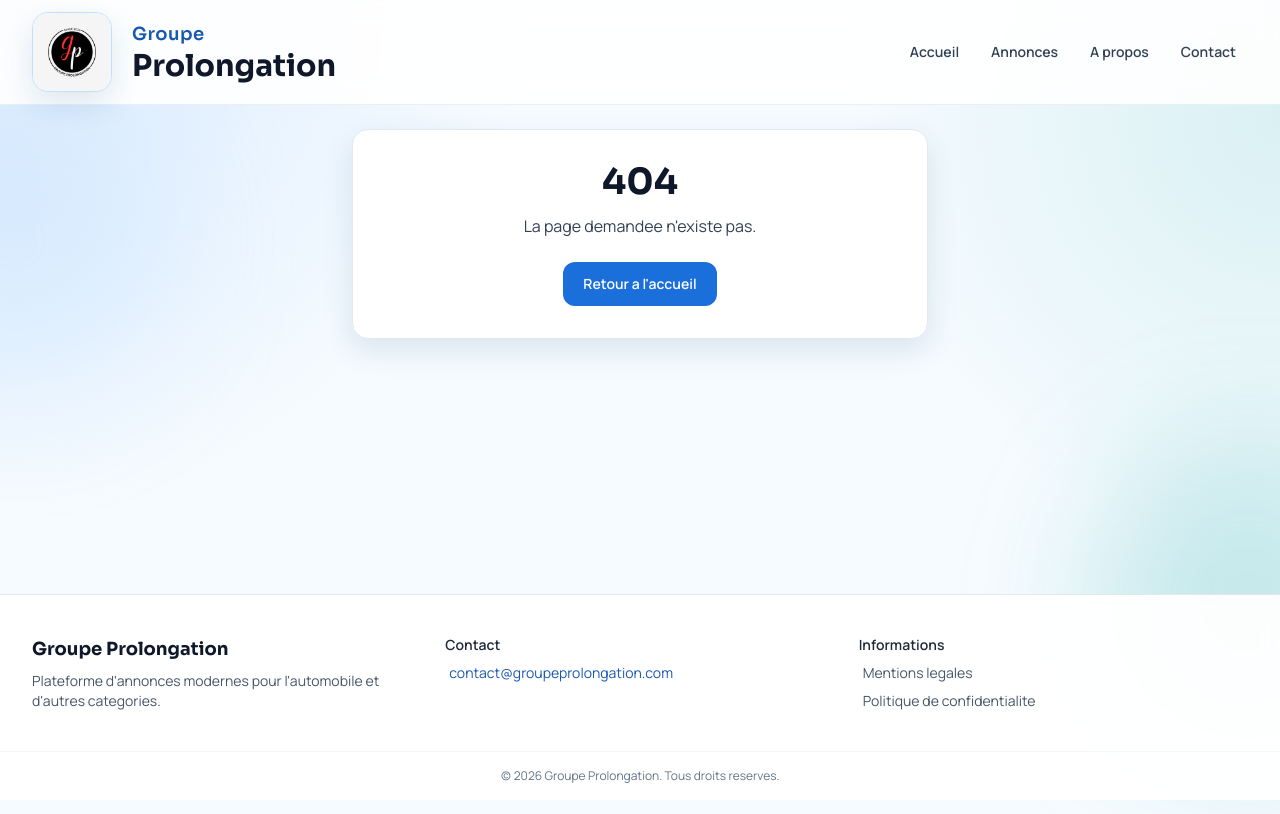
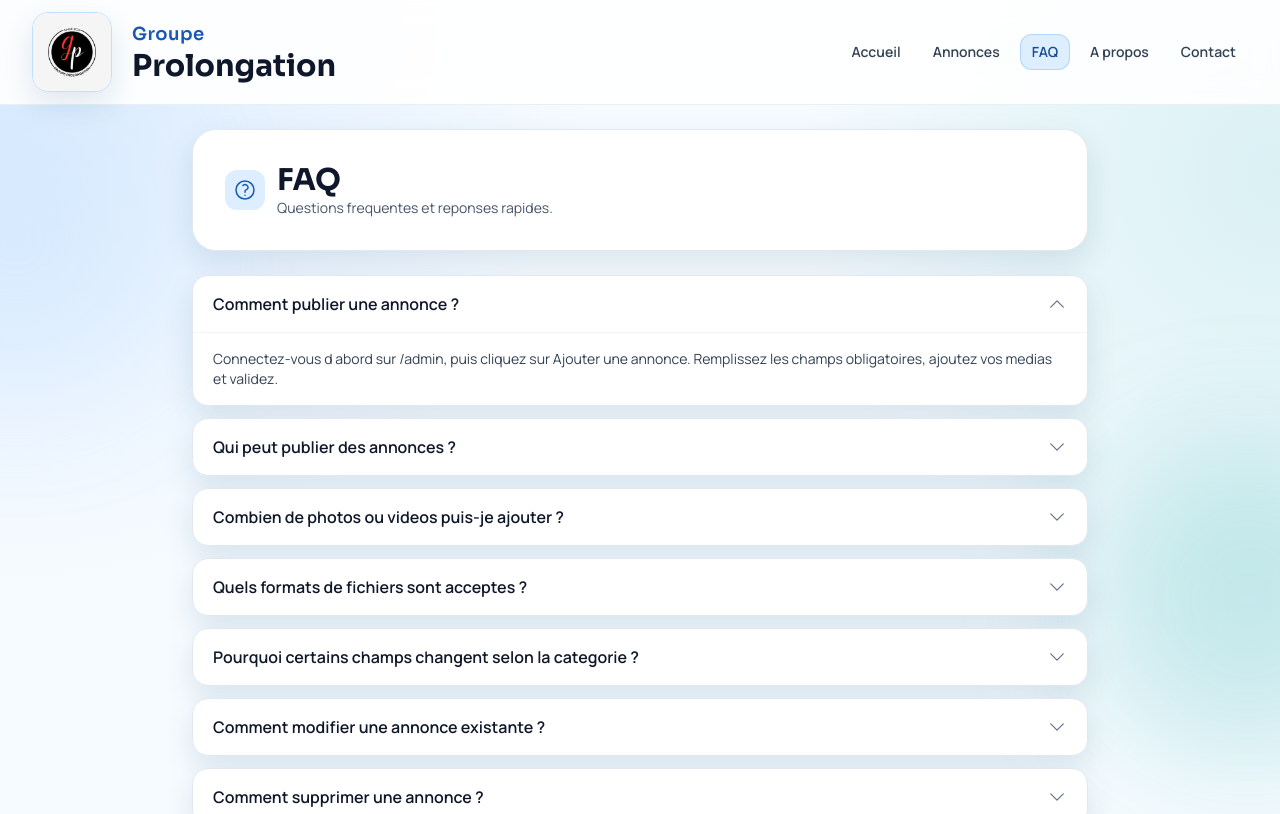
Before and after one commit to Konzopro7/Groupeprolongation, a React (Vite) app in the folder frontend/: page /faq in a window 1280 px wide. Shown: the top 814 px of the page. Built offline with nearby package versions, Linux system fonts and the light colour scheme; no server answers.

Commit message:
feat(frontend): add FAQ page and wire route/navigation links

```diff
--- a/frontend/src/App.tsx
+++ b/frontend/src/App.tsx
@@ -3,6 +3,7 @@ import Layout from "./components/Layout";
 import AdminPage from "./pages/AdminPage";
 import AboutPage from "./pages/AboutPage";
 import ContactPage from "./pages/ContactPage";
+import FaqPage from "./pages/FaqPage";
 import HomePage from "./pages/HomePage";
 import ListingDetailsPage from "./pages/ListingDetailsPage";
 import ListingsPage from "./pages/ListingsPage";
@@ -20,6 +21,7 @@ export default function App() {
         <Route path="/publier/:id" element={<PublishPage />} />
         <Route path="/admin" element={<AdminPage />} />
         <Route path="/a-propos" element={<AboutPage />} />
+        <Route path="/faq" element={<FaqPage />} />
         <Route path="/contact" element={<ContactPage />} />
         <Route path="*" element={<NotFoundPage />} />
       </Route>
--- a/frontend/src/components/Footer.tsx
+++ b/frontend/src/components/Footer.tsx
@@ -1,3 +1,5 @@
+import { Link } from "react-router-dom";
+
 export default function Footer() {
   return (
     <footer className="relative z-10 border-t border-slate-200 bg-white/95 backdrop-blur">
@@ -22,6 +24,9 @@ export default function Footer() {
         <div>
           <p className="text-sm font-semibold text-slate-800">Informations</p>
           <div className="mt-2 flex flex-col gap-2 text-sm text-slate-600">
+            <Link to="/faq" className="rounded-md px-1 transition hover:bg-slate-100 hover:text-slate-900">
+              FAQ
+            </Link>
             <a href="#" className="rounded-md px-1 transition hover:bg-slate-100 hover:text-slate-900">
               Mentions legales
             </a>
--- a/frontend/src/components/Header.tsx
+++ b/frontend/src/components/Header.tsx
@@ -5,6 +5,7 @@ import { Link, NavLink, useLocation } from "react-router-dom";
 const navLinks = [
   { to: "/", label: "Accueil" },
   { to: "/annonces", label: "Annonces" },
+  { to: "/faq", label: "FAQ" },
   { to: "/a-propos", label: "A propos" },
   { to: "/contact", label: "Contact" },
 ];
--- /dev/null
+++ b/frontend/src/pages/FaqPage.tsx
@@ -0,0 +1,109 @@
+import { ChevronDownIcon, QuestionMarkCircleIcon } from "@heroicons/react/24/outline";
+import { useState } from "react";
+import { useSeo } from "../hooks/useSeo";
+
+interface FaqItem {
+  question: string;
+  answer: string;
+}
+
+const faqItems: FaqItem[] = [
+  {
+    question: "Comment publier une annonce ?",
+    answer:
+      "Connectez-vous d abord sur /admin, puis cliquez sur Ajouter une annonce. Remplissez les champs obligatoires, ajoutez vos medias et validez.",
+  },
+  {
+    question: "Qui peut publier des annonces ?",
+    answer:
+      "Seul le compte admin peut publier, modifier et supprimer les annonces. Les visiteurs consultent seulement les annonces.",
+  },
+  {
+    question: "Combien de photos ou videos puis-je ajouter ?",
+    answer:
+      "Vous pouvez ajouter jusqu a 20 medias par annonce (photos et videos).",
+  },
+  {
+    question: "Quels formats de fichiers sont acceptes ?",
+    answer:
+      "Images: JPG, JPEG, JFIF, PNG, WEBP, GIF, AVIF, BMP, HEIC, HEIF, TIFF, ICO. Videos: MP4, WEBM, OGG, MOV, MPEG.",
+  },
+  {
+    question: "Pourquoi certains champs changent selon la categorie ?",
+    answer:
+      "Le formulaire adapte automatiquement les attributs selon la categorie choisie (par exemple carburant, transmission, annee, kilometrage pour les vehicules).",
+  },
+  {
+    question: "Comment modifier une annonce existante ?",
+    answer:
+      "Dans /admin, cliquez sur Modifier sur la ligne de l annonce. Mettez les informations a jour puis enregistrez.",
+  },
+  {
+    question: "Comment supprimer une annonce ?",
+    answer:
+      "Dans /admin, cliquez sur Supprimer. Une confirmation est demandee avant la suppression definitive.",
+  },
+  {
+    question: "Que faire en cas de blocage ?",
+    answer:
+      "Contactez le support technique: support@konzotechagency.com avec capture ecran, URL de la page et heure du probleme.",
+  },
+];
+
+export default function FaqPage() {
+  const [openIndex, setOpenIndex] = useState<number>(0);
+
+  useSeo({
+    title: "FAQ",
+    description: "Retrouvez les reponses aux questions frequentes sur Groupe Prolongation.",
+  });
+
+  return (
+    <div className="mx-auto max-w-4xl space-y-6 page-enter">
+      <section className="rounded-3xl border border-slate-200 bg-white p-6 shadow-soft sm:p-8">
+        <div className="flex items-center gap-3">
+          <div className="rounded-xl bg-brand-100 p-2">
+            <QuestionMarkCircleIcon className="h-6 w-6 text-brand-700" />
+          </div>
+          <div>
+            <h1 className="font-heading text-3xl font-bold text-slate-900">FAQ</h1>
+            <p className="text-sm text-slate-600">Questions frequentes et reponses rapides.</p>
+          </div>
+        </div>
+      </section>
+
+      <section className="space-y-3">
+        {faqItems.map((item, index) => {
+          const isOpen = openIndex === index;
+
+          return (
+            <article
+              key={item.question}
+              className="overflow-hidden rounded-2xl border border-slate-200 bg-white shadow-soft"
+            >
+              <button
+                type="button"
+                onClick={() => setOpenIndex(isOpen ? -1 : index)}
+                className="flex w-full items-center justify-between gap-4 px-5 py-4 text-left"
+                aria-expanded={isOpen}
+              >
+                <span className="text-sm font-semibold text-slate-900 sm:text-base">{item.question}</span>
+                <ChevronDownIcon
+                  className={`h-5 w-5 shrink-0 text-slate-500 transition-transform ${
+                    isOpen ? "rotate-180 text-brand-700" : ""
+                  }`}
+                />
+              </button>
+
+              {isOpen && (
+                <div className="border-t border-slate-100 px-5 py-4">
+                  <p className="text-sm text-slate-700">{item.answer}</p>
+                </div>
+              )}
+            </article>
+          );
+        })}
+      </section>
+    </div>
+  );
+}
```
